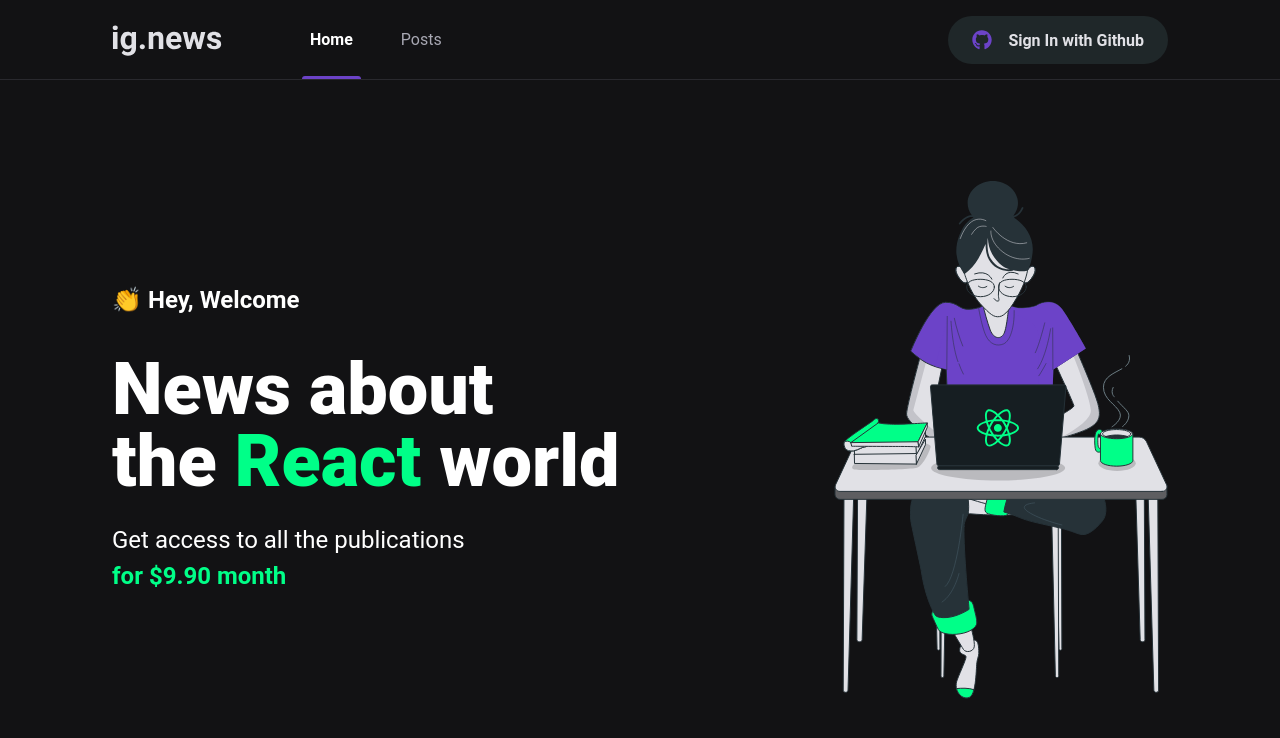
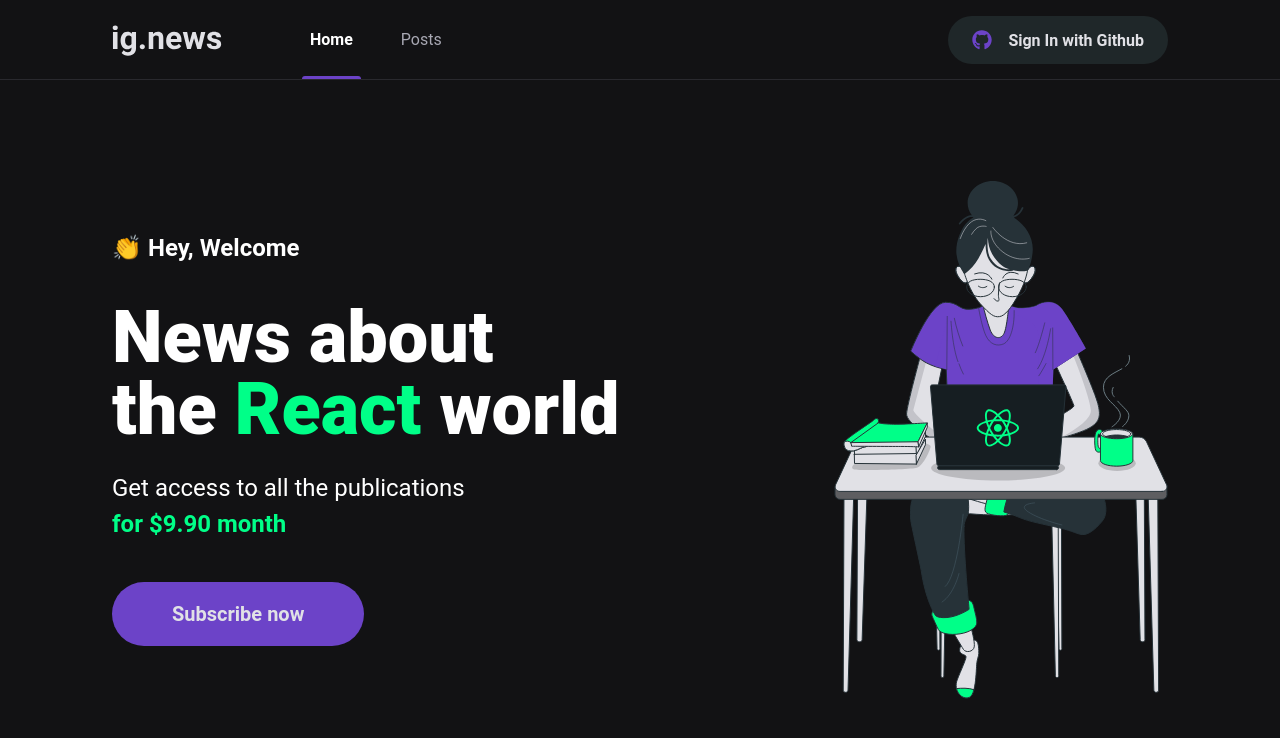
Before and after one commit to sampaiocode/ignews, a Next.js app: page / in a window 1280 px wide. Shown: the top 738 px of the page. Built offline with nearby package versions, Linux system fonts and the light colour scheme.

Commit message:
feat: adicionando o componente SubscribeButton

```diff
--- /dev/null
+++ b/src/components/SubscribeButton/index.tsx
@@ -0,0 +1,9 @@
+import styles from './styles.module.scss';
+
+export function SubscribeButton() {
+  return (
+    <button type="button" className={styles.subscribeButton}>
+      Subscribe now
+    </button>
+  );
+}
--- /dev/null
+++ b/src/components/SubscribeButton/styles.module.scss
@@ -0,0 +1,21 @@
+.subscribeButton {
+  height: 4rem;
+  background: var(--purple-300);
+  color: var(--gray-100);
+  padding: 0 3.75rem;
+  border: 0;
+  border-radius: 3rem;
+
+  font-size: 1.25rem;
+  font-weight: bold;
+
+  display: flex;
+  align-items: center;
+  justify-content: center;
+
+  transition: filter 0.2s;
+
+  &:hover {
+    filter: brightness(0.8);
+  }
+}
--- a/src/pages/home.module.scss
+++ b/src/pages/home.module.scss
@@ -38,4 +38,8 @@
       font-weight: bold;
     }
   }
+
+  button {
+    margin-top: 2.5rem;
+  }
 }
--- a/src/pages/index.tsx
+++ b/src/pages/index.tsx
@@ -1,3 +1,5 @@
+import { SubscribeButton } from '../components/SubscribeButton';
+
 import Head from 'next/head';
 import Image from 'next/image';
 
@@ -21,6 +23,8 @@
             Get access to all the publications <br />
             <span>for $9.90 month</span>
           </p>
+
+          <SubscribeButton />
         </section>
 
         <Image src="/images/avatar.svg" width="334" height="520" alt="Girl Coding" />
```
